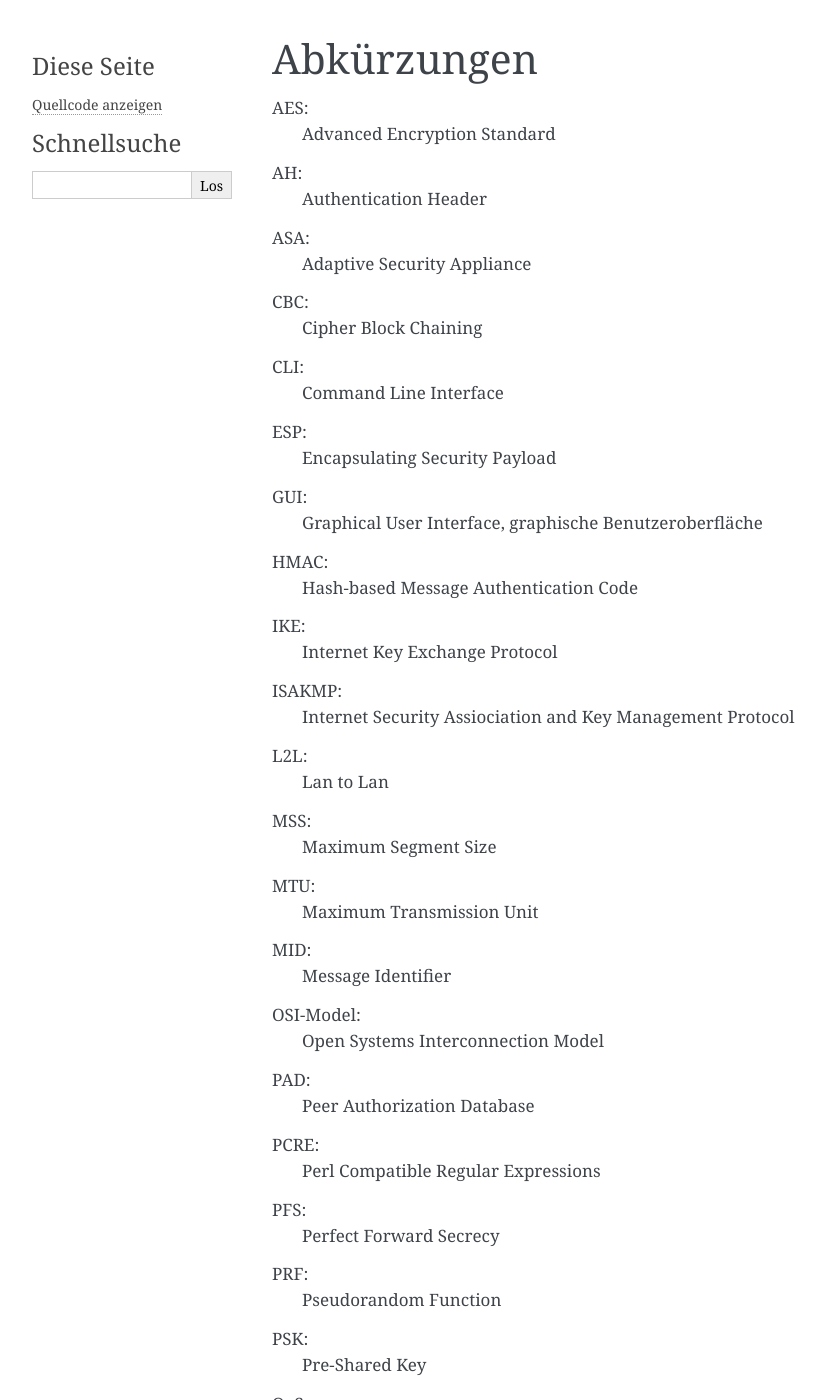
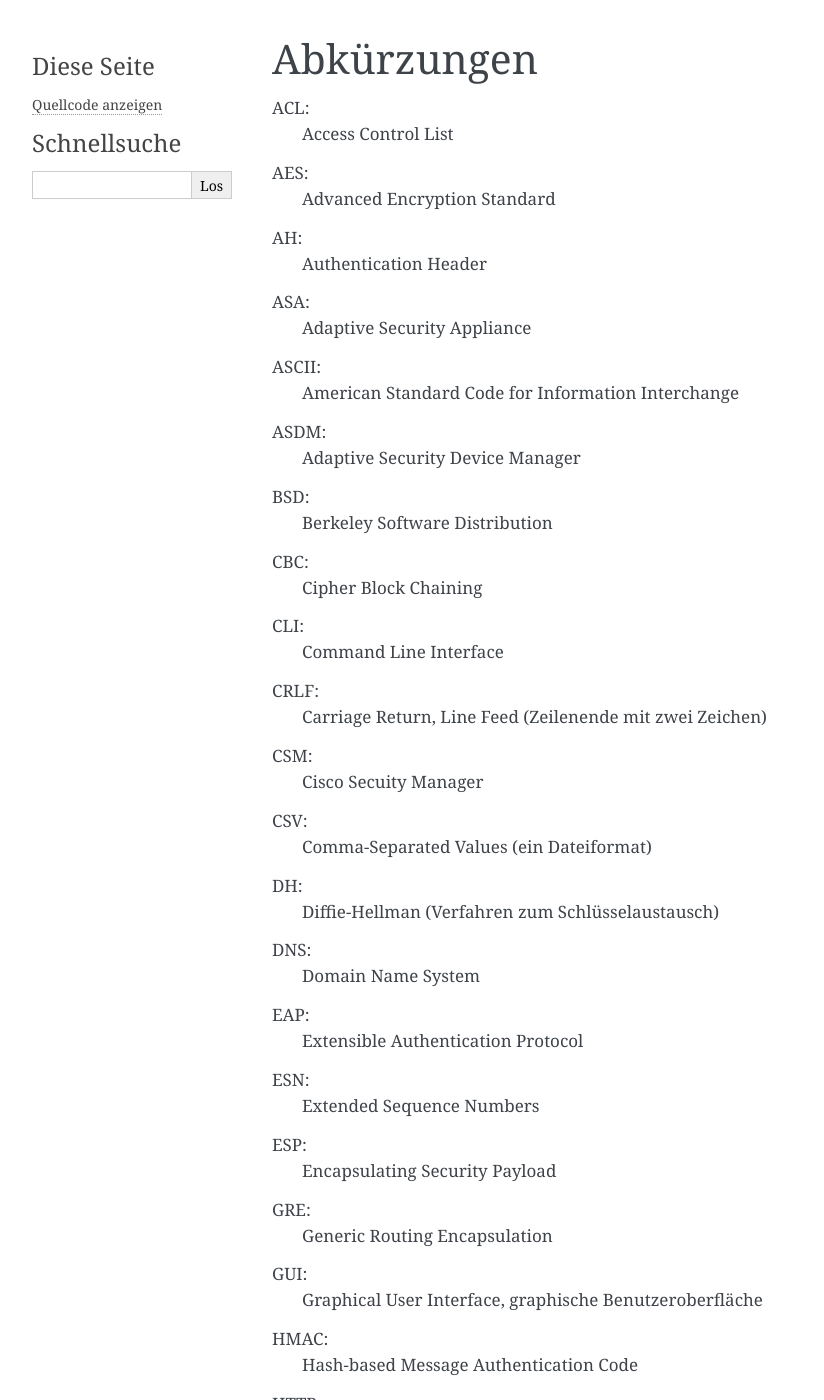
Before and after one commit to matwei-books/Fehlersuche-bei-IPsec-VPN-mit-IKEv2, a Sphinx documentation site: the page built from source/anhang/abkuerzungen.rst, in a window 1280 px wide and 1400 px high. Shown: the whole window, without its empty margins (148-972 px from the left). Built offline with Sphinx 7.4.7, drawn with Linux system fonts in a browser that asks for light colours; some of the changed text lies outside the part shown.

Commit message:
Text überarbeitet

```diff
--- a/source/anhang/abkuerzungen.rst
+++ b/source/anhang/abkuerzungen.rst
@@ -1,6 +1,11 @@
 
 Abkürzungen
 ===========
+
+.. index:: ACL
+
+ACL:
+  Access Control List
 
 .. index:: AES
 
@@ -17,6 +22,21 @@
 ASA:
   Adaptive Security Appliance
 
+.. index:: ASCII
+
+ASCII:
+  American Standard Code for Information Interchange
+
+.. index:: ASDM
+
+ASDM:
+  Adaptive Security Device Manager
+
+.. index:: BSD
+
+BSD:
+  Berkeley Software Distribution
+
 .. index:: CBC
 
 CBC:
@@ -27,10 +47,50 @@
 CLI:
   Command Line Interface
 
+.. index:: CRLF
+
+CRLF:
+  Carriage Return, Line Feed (Zeilenende mit zwei Zeichen)
+
+.. index:: CSM
+
+CSM:
+  Cisco Secuity Manager
+
+.. index:: CSV
+
+CSV:
+  Comma-Separated Values (ein Dateiformat)
+
+.. index:: DH
+
+DH:
+  Diffie-Hellman (Verfahren zum Schlüsselaustausch)
+
+.. index:: DNS
+
+DNS:
+  Domain Name System
+
+.. index:: EAP
+
+EAP:
+  Extensible Authentication Protocol
+
+.. index:: ESN
+
+ESN:
+  Extended Sequence Numbers
+
 .. index:: ESP
 
 ESP:
   Encapsulating Security Payload
+
+.. index:: GRE
+
+GRE:
+  Generic Routing Encapsulation
 
 .. index:: GUI
 
@@ -41,6 +101,11 @@
 
 HMAC:
   Hash-based Message Authentication Code
+
+.. index:: HTTP
+
+HTTP:
+  Hypertext Transfer Protocol
 
 .. index:: IKE
 
--- a/source/grundlagen/textdateien.rst
+++ b/source/grundlagen/textdateien.rst
@@ -326,7 +326,7 @@
 ohne Markierung angezeigt.
 
 Unterscheiden sich zwei Dateien in der Anzahl oder Art der Leerzeichen,
-zum Beispiel weil eine Datei Zeilenende nach DOS-Konvention (CRLF) und
+zum Beispiel weil eine Datei Zeilenende nach MS-DOS-Konvention (CRLF) und
 die andere nach Unix-Konvention (LF) hat, oder in einer Tabulatoren
 verwendet werden und in der anderen Leerzeichen, dann kann ich mit den
 Optionen ``-b``, ``-B``, ``-E``, ``-w`` oder ``-Z`` diese Unterschiede
```
